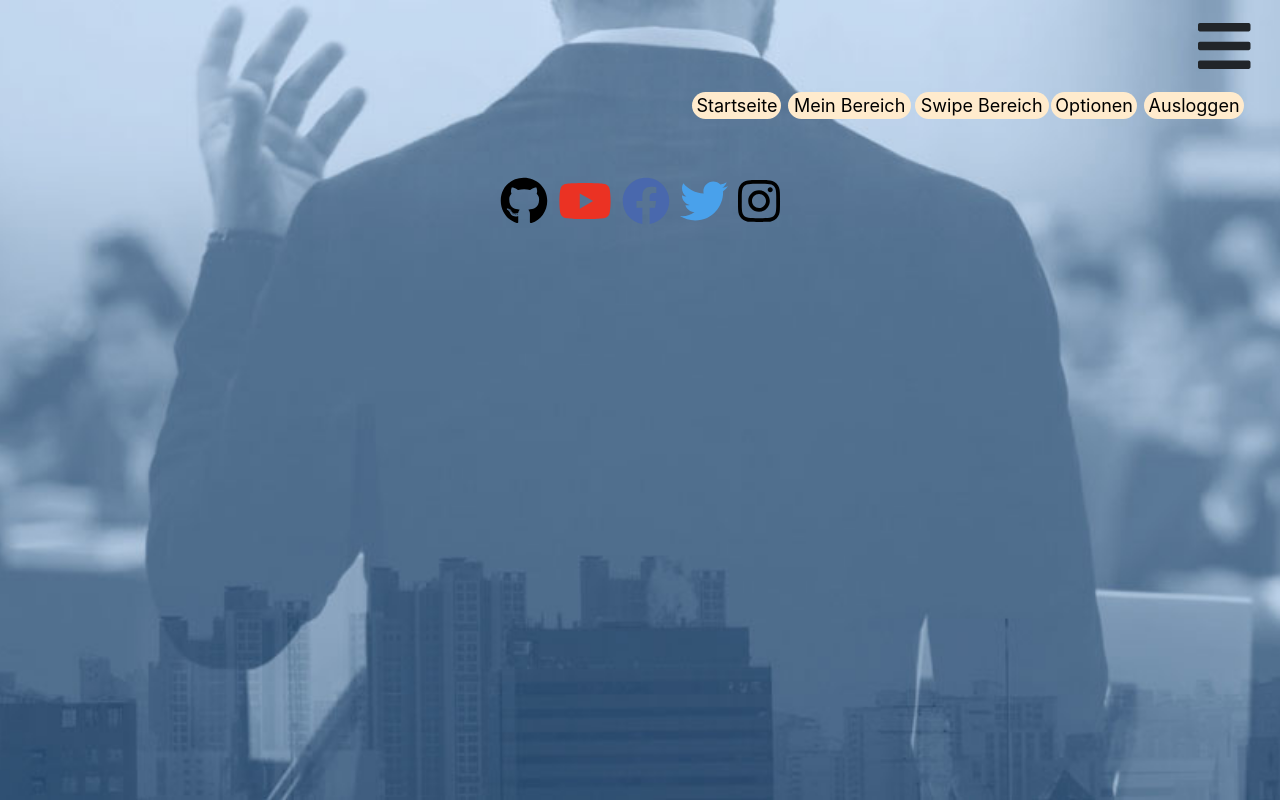
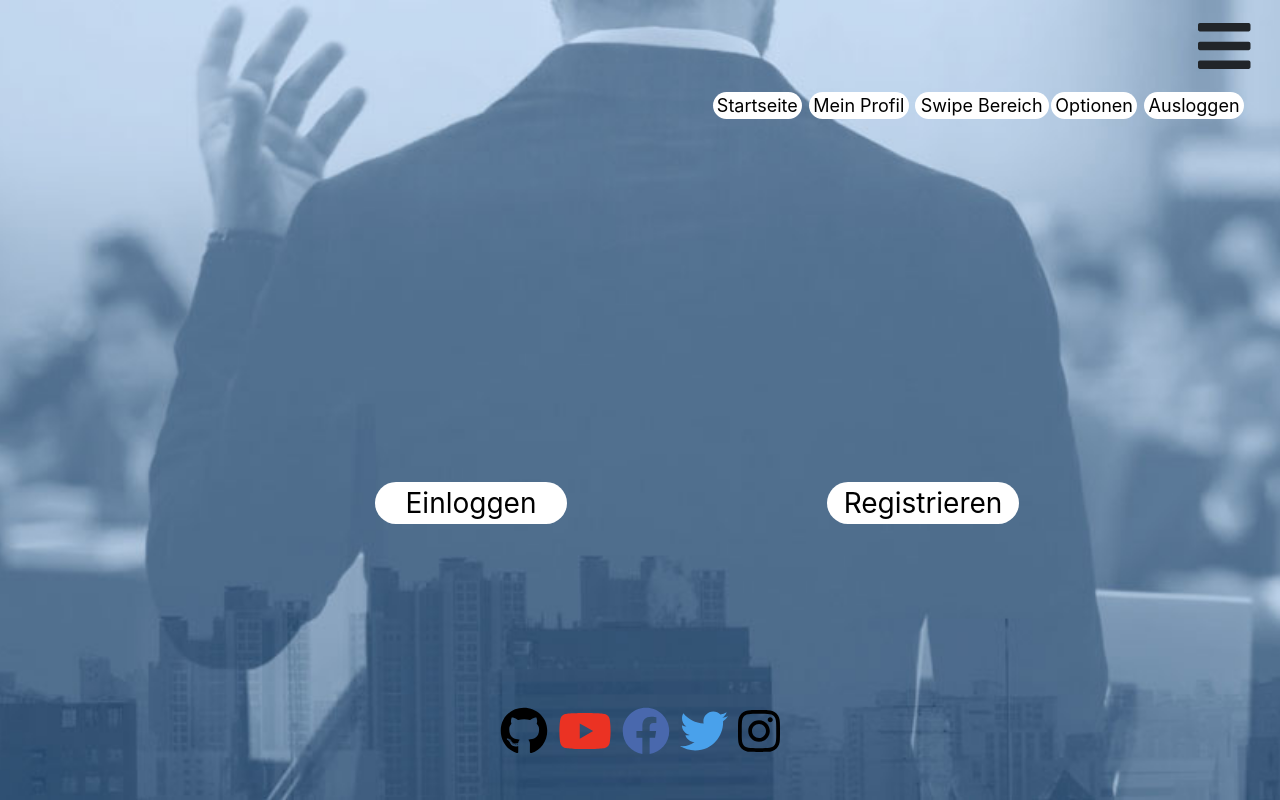
Before and after one commit to christopherpohl/wt2-upstarter-dev, a React (Create React App) app: page / in a window 1280 px wide. Both pictures are taken after a click on the icon 1223 px from the left and 46 px from the top of the page. Built offline with nearby package versions, Linux system fonts and the light colour scheme.

Commit message:
add Buttons für die landigPage

```diff
--- a/src/components/App.js
+++ b/src/components/App.js
@@ -6,6 +6,9 @@ import Login from './Login.js';
 import Swipe from './Swipe.js';
 import Footer from './Footer.js';
 import Burger from './Burger.js';
+import Profil from './Profil.js';
+import Buttons from  './Buttons.js'
+
 
 
 
@@ -30,8 +33,13 @@ function App() {
       <Row className="middle">
         <Col lg="3"></Col>
         <Col lg="6">
+          <Switch>
+          <Route path="/login" component={Login} />
           <Route path="/swipe" component={Swipe} />
-          <Route path="/login" component={Login} />
+          <Route path="/profil" component={Profil} />
+          <Route path="/landing" component={Buttons}/>
+          <Route path="/" component={Buttons} />
+          </Switch>
         </Col>
       </Row>
 
--- a/src/components/Burger.js
+++ b/src/components/Burger.js
@@ -15,11 +15,11 @@ function Burger() {
         menu =
         <div className="burg-links" >
             <ul>
-            <li><div className="burg-btn"><a href="/swipe">Ausloggen</a></div></li>
-            <li><div className="burg-btn"><a href="/swipe">Optionen</a></div></li>
+            <li><div className="burg-btn"><a href="/">Ausloggen</a></div></li>
+            <li><div className="burg-btn"><a href="/">Optionen</a></div></li>
             <li><div className="burg-btn"><a href="/swipe">Swipe Bereich</a></div></li>
-            <li><div className="burg-btn"><a href="/swipe">Mein Bereich</a></div></li>
-            <li><div className="burg-btn"><a href="/login">Startseite</a></div></li>
+            <li><div className="burg-btn"><a href="/profil">Mein Profil</a></div></li>
+            <li><div className="burg-btn"><a href="/">Startseite</a></div></li>
             </ul>
             </div>
     }
--- /dev/null
+++ b/src/components/Buttons.js
@@ -0,0 +1,24 @@
+import React, { useRef, useState } from "react"
+import { Form, Button, Card, Alert } from "react-bootstrap"
+
+import { Link} from "react-router-dom"
+
+
+
+function Buttons() {
+
+return(
+<div className="landing-links">
+<ul>
+<li className="lBtn"><div className="land-btn">
+    <a href="/login">Einloggen</a>
+</div></li>
+<li className="rBtn"><div className="land-btn">
+    <a href="/register">Registrieren</a>
+</div></li>
+</ul>
+</div>
+)
+
+}
+export default Buttons;
--- /dev/null
+++ b/src/components/Profil.js
@@ -0,0 +1,41 @@
+import { FontAwesomeIcon } from "@fortawesome/react-fontawesome"
+import React, {useState } from "react"
+import {faBars} from '@fortawesome/free-solid-svg-icons'
+
+const db = {
+    name: 'Richard Hendricks',
+    url: 'https://doepke-logistik.de/wp-content/uploads/2014/12/person-icon-1674.png',
+    context: 'Dies ist eine Beschreibung',
+    stats: 'https://gifimage.net/wp-content/uploads/2018/11/gif-graph-4.gif',
+    stats_static: 'https://s20.directupload.net/images/210609/ar5sjvwd.jpg'
+  }
+
+
+
+function Profil() {
+
+    const character = db;
+
+
+    return (
+    <div id="inner-container">
+        <div id="row1">
+        <img id="img1" src={character.url}></img>
+        </div>
+        <div id="row2">
+        <div><h3>{character.name}</h3></div>
+        <div>{character.context}</div>
+        </div>
+        <div id="row3">
+
+        <img  class="static" src={character.stats_static}></img>
+        <img  id="img2" class="active" src={character.stats}></img>
+
+        </div>
+    </div>
+
+
+  )
+}
+
+export default Profil;
--- a/src/index.css
+++ b/src/index.css
@@ -24,10 +24,41 @@ body {
   margin-top: 3%;
 }
 
+a:hover{
+  text-decoration: none !important;
+  color: black !important;
+}
+
+/*Landing */
+.landing-links{
+  min-height: 530px;
+}
+.land-btn > a{
+  font-size: 28px;
+}
+.landing-links > ul {
+  display: flex;
+}
+
+.landing-links >ul .lBtn{
+  padding-right: 260px;
+}
+.landing-links > ul li{
+  list-style: none;
+    margin-top: 60%
+}
+
+.land-btn{
+  background-color: #FFFFFF;
+  border-radius: 30px;
+  text-align: center;
+  width: 192px;
+
+}
 
 /* Burger Menu */
 .burg-btn{
-  background-color: blanchedalmond;
+  background-color: #FFFFFF;
   border-radius: 30px;
   text-align: center;
   width: 110%;
```
